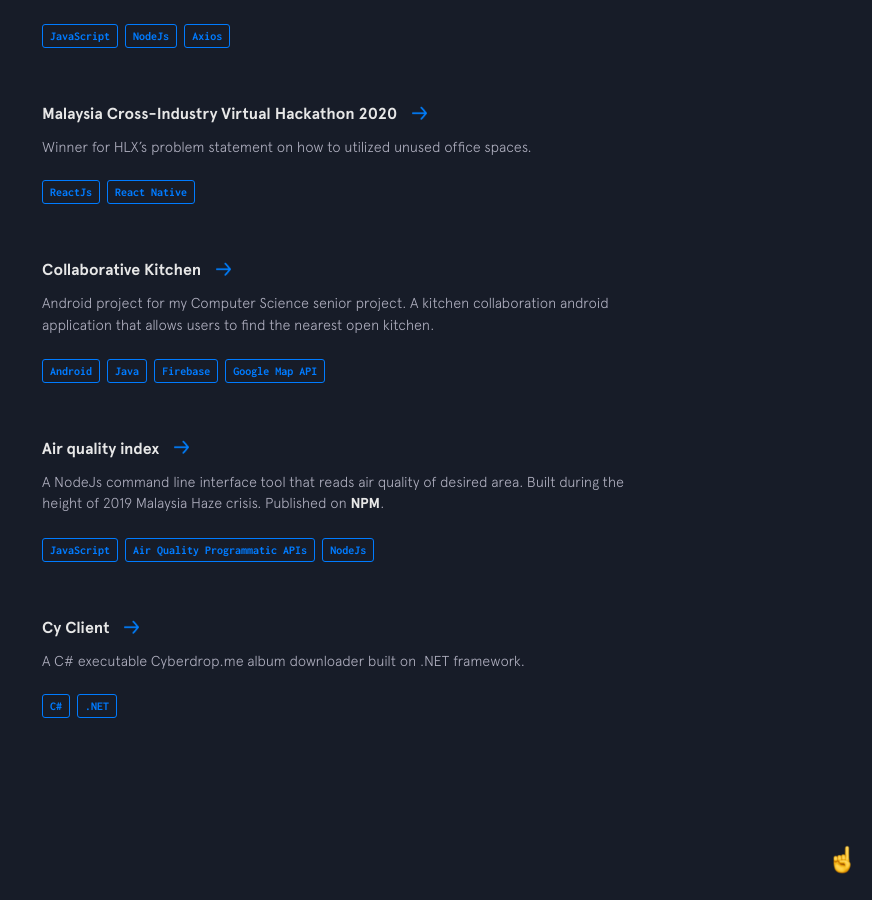
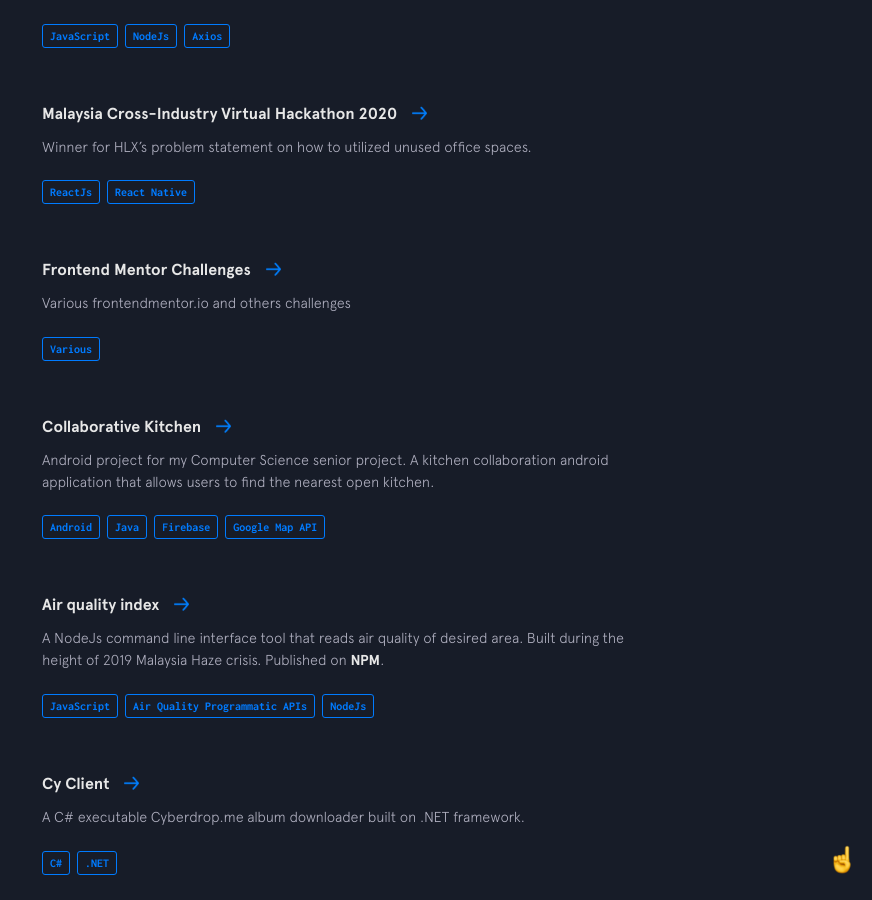
Before and after one commit to izqalan/izqalan.github.io, a Jekyll site: the page built from index.html, in a window 1280 px wide and 900 px high, scrolled down 3510 px. Shown: the whole window, without its empty margins (408-1280 px from the left). Built offline with Jekyll 4.4.1, drawn with Linux system fonts in a browser that asks for light colours; nearby versions of some CDN libraries.

Commit message:
added frontend mentor

```diff
--- a/_data/other-projects.yml
+++ b/_data/other-projects.yml
@@ -25,6 +25,13 @@
     - thing: ReactJs
     - thing: React Native
 
+- name: Frontend Mentor Challenges
+  url: https://github.com/izqalan/frontend-mentor
+  code: https://github.com/izqalan/frontend-mentor
+  description: Various frontendmentor.io and others challenges
+  used:
+    - thing: Various
+
 - name: Collaborative Kitchen
   url: https://github.com/izqalan/fren
   code: https://github.com/izqalan/fren
```
